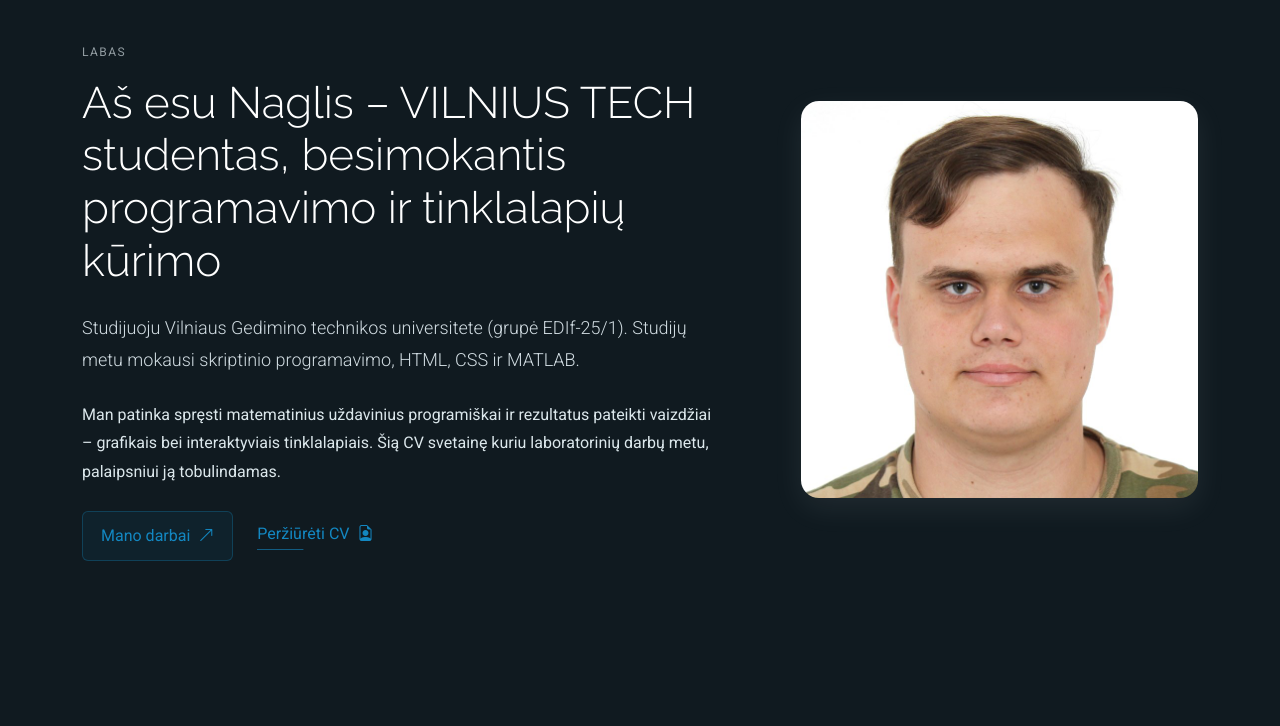
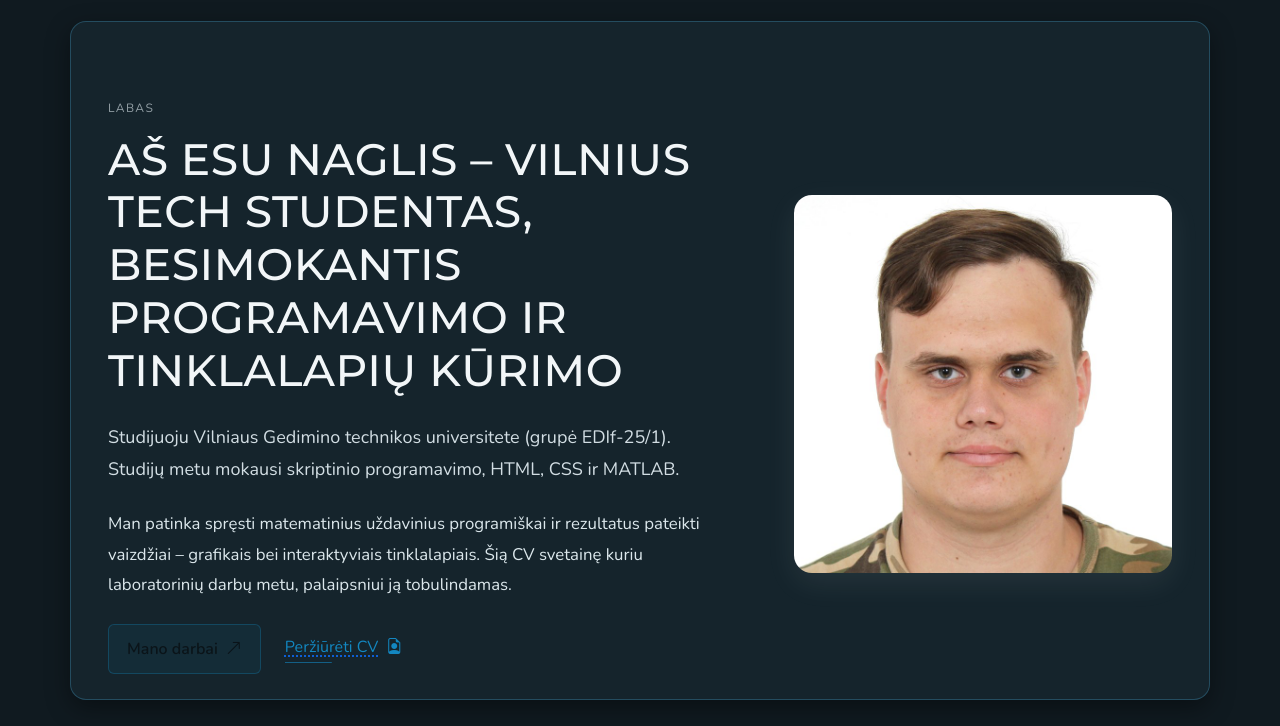
Before and after one commit to MrDiamondLTU/Naglis-Cekanauskas-LD-7-12-EDIf-25-1, a plain HTML site: page about.html in a window 1280 px wide. Shown: the part 256-982 px from the top of the page. Drawn offline with nearby package versions, Linux system fonts and the light colour scheme.

Commit message:
Update about.html

```diff
--- a/about.html
+++ b/about.html
@@ -26,6 +26,7 @@
 
   <!-- Main CSS File -->
   <link href="assets/css/main.css" rel="stylesheet">
+  <link href="assets/css/custom.css" rel="stylesheet">
 
   <!-- =======================================================
   * Template Name: FolioOne
```
